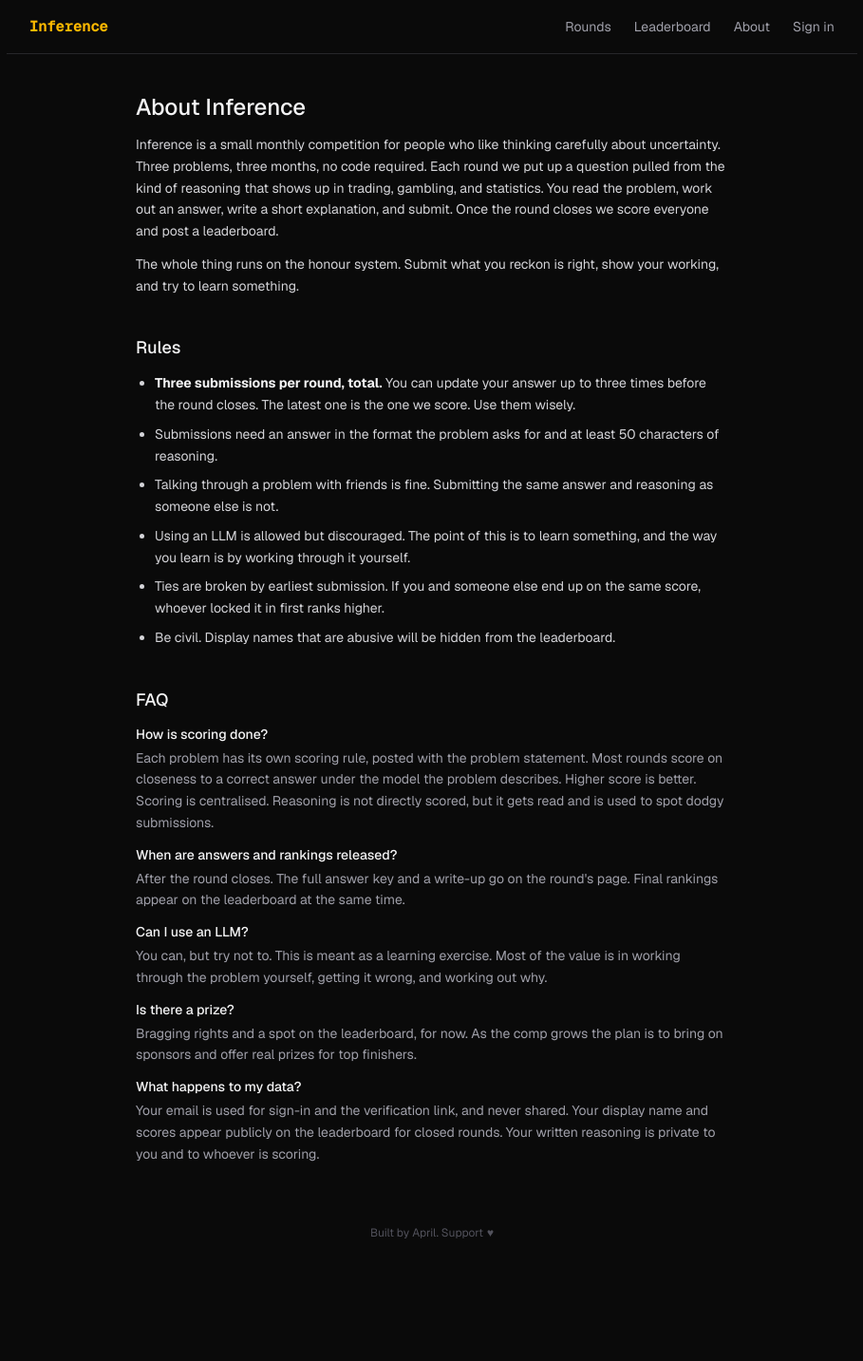
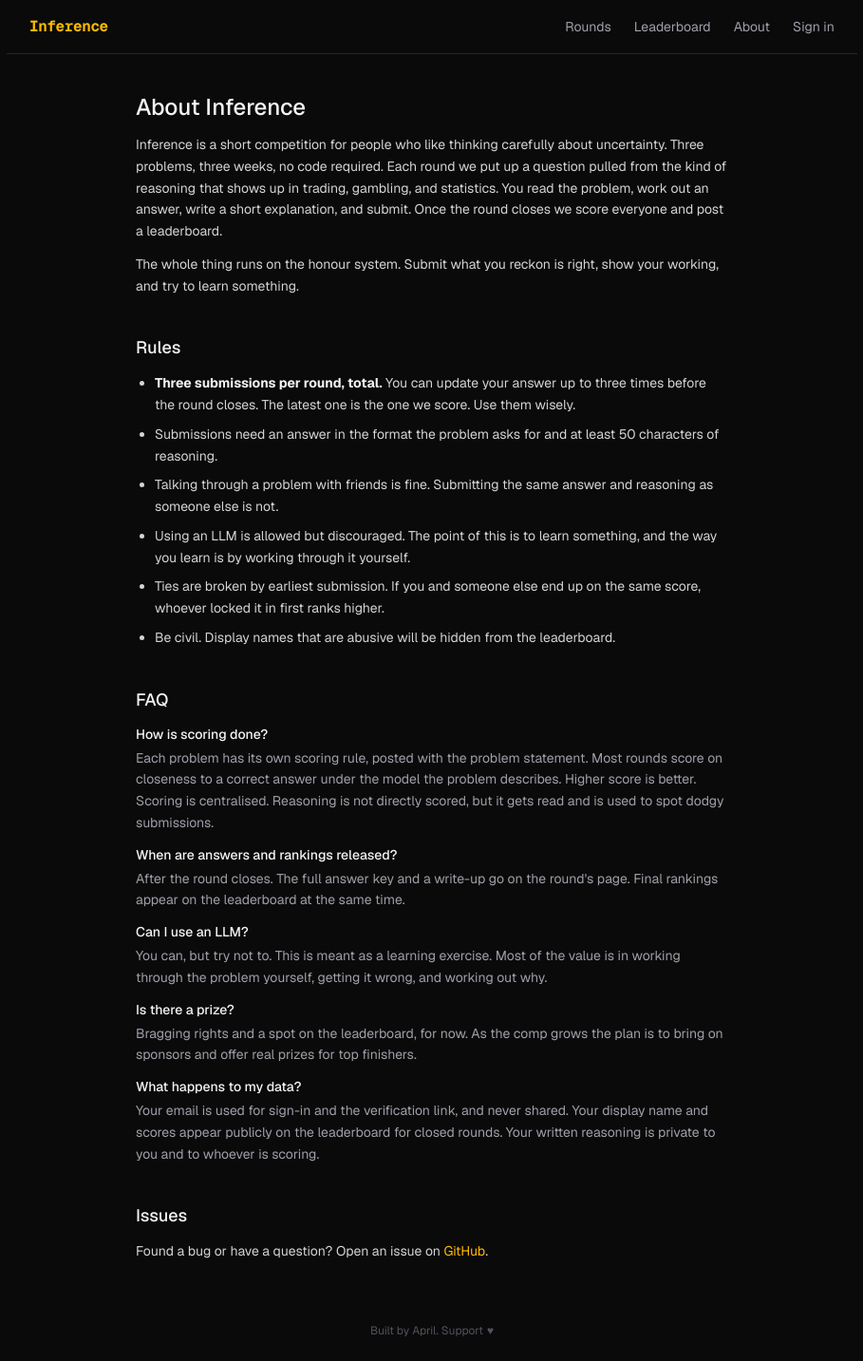
Before and after one commit to april-webm/inference, a Next.js app: page /about in a window 1280 px wide. Shown: the whole page at 95% size, without its empty margins (185-1094 px from the left). Before the commit the page ends 1330 px from the top, so only its background shows below. Built offline with nearby package versions, Linux system fonts and the light colour scheme; no server answers.

Commit message:
Update README, add issues link to about page, fix three weeks copy

```diff
--- a/src/app/about/page.tsx
+++ b/src/app/about/page.tsx
@@ -10,13 +10,13 @@ export default function AboutPage() {
         <section className="flex flex-col gap-3">
           <h1 className="text-2xl font-medium text-zinc-100">About Inference</h1>
           <p className="text-sm text-zinc-300 leading-relaxed">
-            Inference is a small monthly competition for people who like
-            thinking carefully about uncertainty. Three problems, three months,
-            no code required. Each round we put up a question pulled from the
-            kind of reasoning that shows up in trading, gambling, and
-            statistics. You read the problem, work out an answer, write a
-            short explanation, and submit. Once the round closes we score
-            everyone and post a leaderboard.
+            Inference is a short competition for people who like thinking
+            carefully about uncertainty. Three problems, three weeks, no code
+            required. Each round we put up a question pulled from the kind of
+            reasoning that shows up in trading, gambling, and statistics. You
+            read the problem, work out an answer, write a short explanation,
+            and submit. Once the round closes we score everyone and post a
+            leaderboard.
           </p>
           <p className="text-sm text-zinc-300 leading-relaxed">
             The whole thing runs on the honour system. Submit what you reckon
@@ -91,6 +91,21 @@ export default function AboutPage() {
             </p>
           </div>
         </section>
+
+        <section className="flex flex-col gap-3">
+          <h2 className="text-lg font-medium text-zinc-100">Issues</h2>
+          <p className="text-sm text-zinc-300 leading-relaxed">
+            Found a bug or have a question? Open an issue on{' '}
+            <a
+              href="https://github.com/april-webm/inference/issues"
+              target="_blank"
+              rel="noopener noreferrer"
+              className="text-amber-400 hover:text-amber-300"
+            >
+              GitHub
+            </a>.
+          </p>
+        </section>
       </main>
     </div>
   )
```
Also changed, not shown: 1 other file (tests, documents, lock files or other folders).
